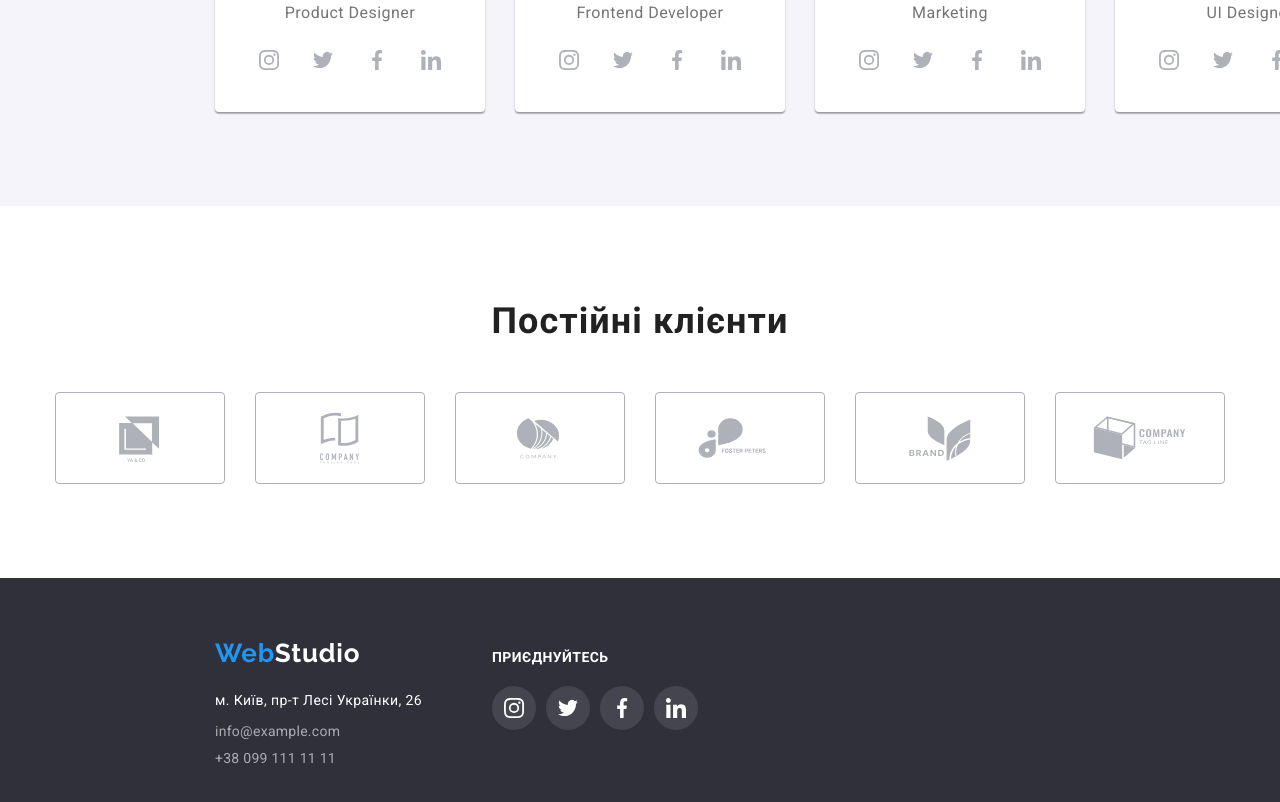
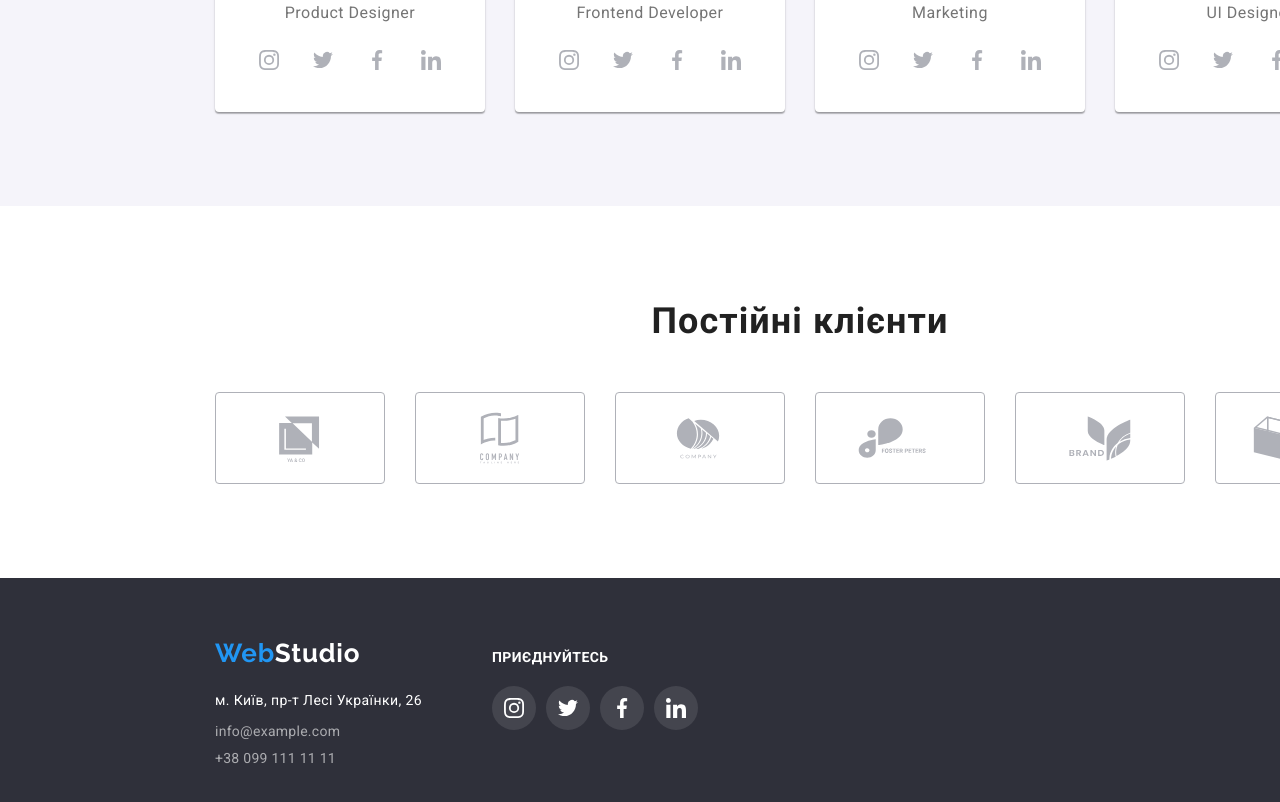
Before and after one commit to Drimak-Stepan/goit-markup-hw-04, a plain HTML site: page index.html in a window 1280 px wide. Shown: the part 2098-2900 px from the top of the page. Drawn offline with nearby package versions, Linux system fonts and the light colour scheme.

Commit message:
Update styles.css

```diff
--- a/css/styles.css
+++ b/css/styles.css
@@ -376,6 +376,10 @@ margin-right: 30px;}
     background-color:var(--active-color)
     }
 
+    .clients    {width: 1600px;
+        margin-left: auto;
+        margin-right: auto;}
+
 .clients-title{
     margin-bottom: 50px;
     margin-right: auto;
```
